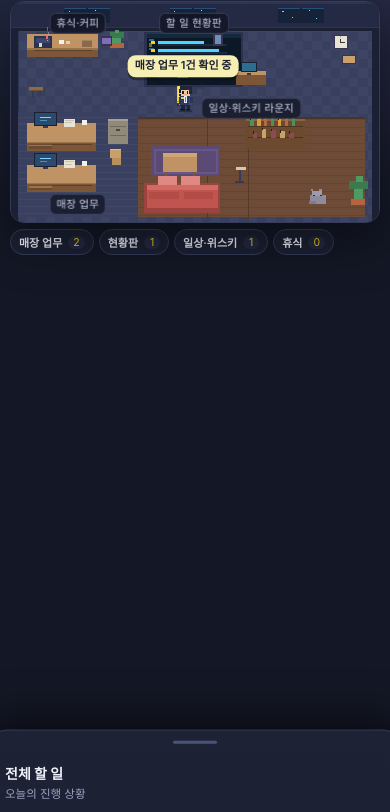
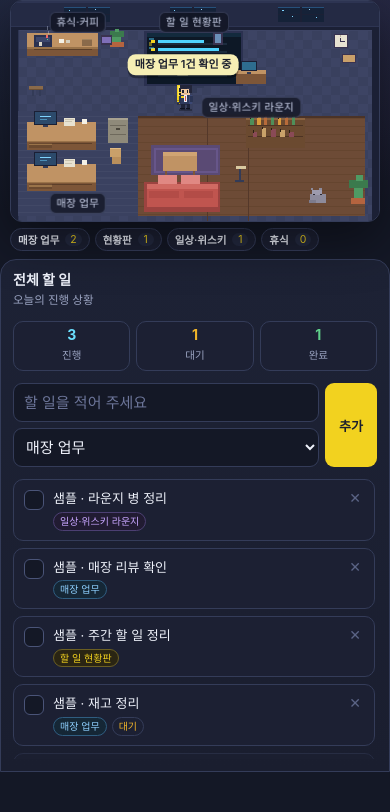
Before and after one commit to jennahwang/Pickle_office, a plain HTML site: page index.html in a window 390 px wide. Shown: the part 62-874 px from the top of the page. After the commit the page ends 844 px from the top, so only its background shows below. Drawn offline with Linux system fonts and the light colour scheme.

Commit message:
모바일: 맵 아래로 현황판을 항상 펼치는 세로 배치로 변경

```diff
--- a/assets/app.js
+++ b/assets/app.js
@@ -882,11 +882,8 @@
   }
 
   /* ─────────────────────────── UI 배선 ─────────────────────────── */
-  function openSheet(open) {
-    const panel = $('panel');
-    if (window.innerWidth > 880) return;
-    panel.classList.add('collapsed');
-    panel.classList.toggle('open', open !== false);
+  function openSheet() {
+    // 모바일에서는 현황판이 맵 아래에 항상 펼쳐져 있다.
   }
 
   function initUI() {
@@ -984,22 +981,8 @@
       }
     });
 
-    // 모바일 시트: 처음엔 접힌 상태
-    if (window.innerWidth <= 880) {
-      const p = $('panel');
-      p.classList.add('collapsed');
-      // 접힌 헤더만 보이도록 상태 표시
-    }
-
     document.addEventListener('keydown', function (e) {
       if (e.key === 'Escape') { $('settingsModal').hidden = true; }
-    });
-
-    window.addEventListener('resize', function () {
-      if (window.innerWidth > 880) {
-        const p = $('panel');
-        p.classList.remove('collapsed', 'open');
-      }
     });
 
     // 다른 탭에서 돌아오면 최신 상태로
--- a/assets/style.css
+++ b/assets/style.css
@@ -280,37 +280,29 @@ input,select{font-family:inherit;font-size:15px}
 @media (max-width:880px){
   body{overflow:hidden}
   .app{padding:0 10px;height:100dvh}
-  .stage{grid-template-columns:1fr;grid-template-rows:auto minmax(0,1fr);gap:0}
-  .office-wrap{gap:6px;flex:0 0 auto}
-  .office-frame{max-height:none}
+  .stage{display:flex;flex-direction:column;gap:8px;min-height:0}
+  .office-wrap{flex:0 0 auto;gap:6px}
+  .office-frame{max-height:none;border-radius:12px}
   .legend{gap:5px}
   .legend-chip{padding:4px 8px;font-size:11px}
   .hint{display:none}
   .panel{
-    position:relative;
+    flex:1 1 auto;min-height:0;
     border-radius:16px 16px 0 0;
-    margin:8px -10px 0;
-    padding:8px 12px 12px;
-    max-height:none;
+    margin:0 -10px;padding:10px 12px 12px;
   }
-  .panel.collapsed{
-    position:absolute;left:0;right:0;bottom:0;
-    border-radius:16px 16px 0 0;
-    padding:10px 14px 16px;
-    max-height:56dvh;
-    box-shadow:0 -14px 40px rgba(0,0,0,.5);
-    transform:translateY(calc(100% - 52px));
-    transition:transform .22s ease;
-  }
-  .panel.collapsed.open{transform:translateY(0)}
-  .panel-grip{
-    display:block;width:44px;height:4px;border-radius:99px;background:#4a5478;
-    margin:0 auto 8px;
-  }
+  .panel.collapsed{position:static;transform:none;max-height:none}
+  .panel-grip{display:none}
   .panel-head h2{font-size:14px}
   .stats{gap:6px}
   .stat{padding:5px 3px}
   .stat b{font-size:15px}
   .task-list{max-height:none}
-  .foot{font-size:10px;padding:4px 2px 6px}
+  .foot{display:none}
 }
+
+@media (max-width:400px){
+  .stat b{font-size:14px}
+  .brand h1{font-size:15px}
+  .legend-chip{font-size:10.5px;padding:3px 7px}
+}
```
Also changed, not shown: index.html (+2 -2 lines).
